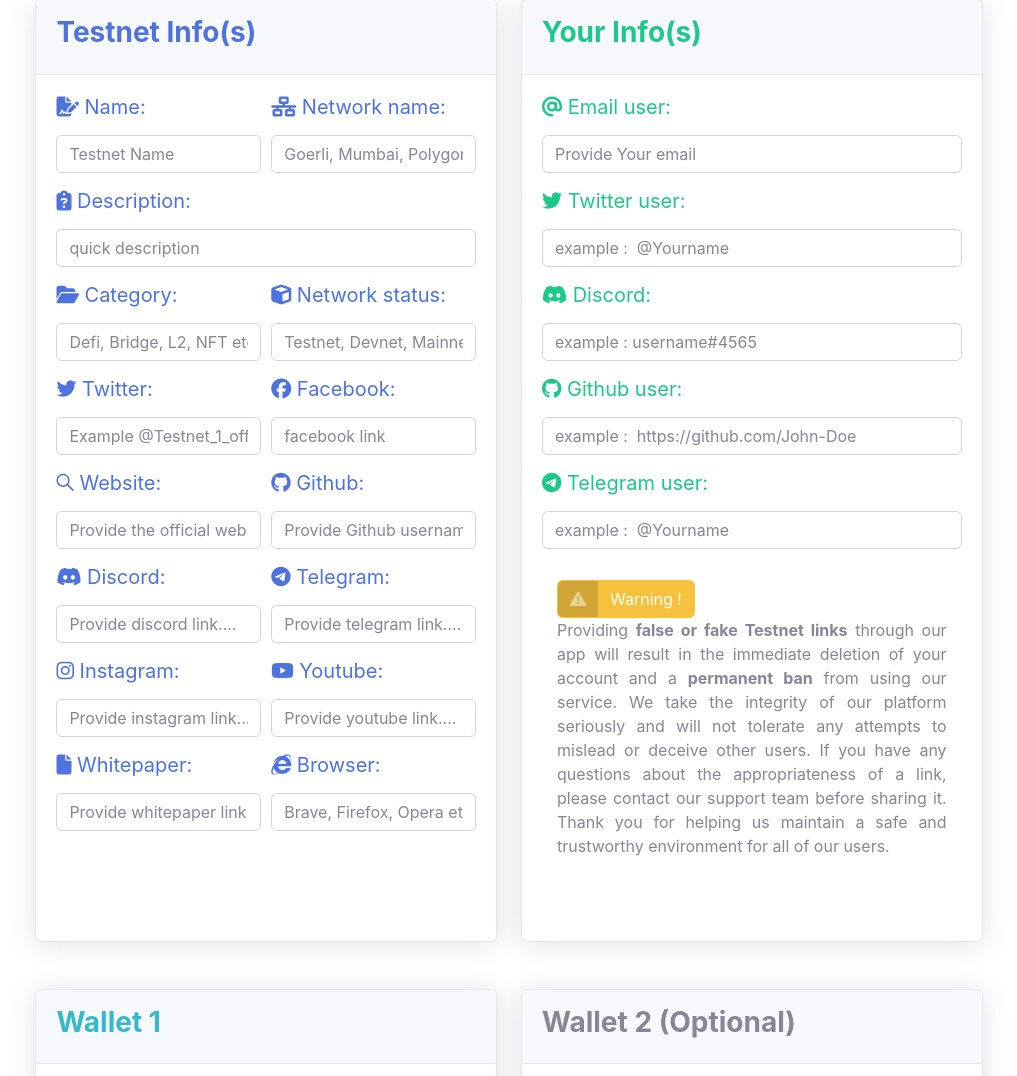
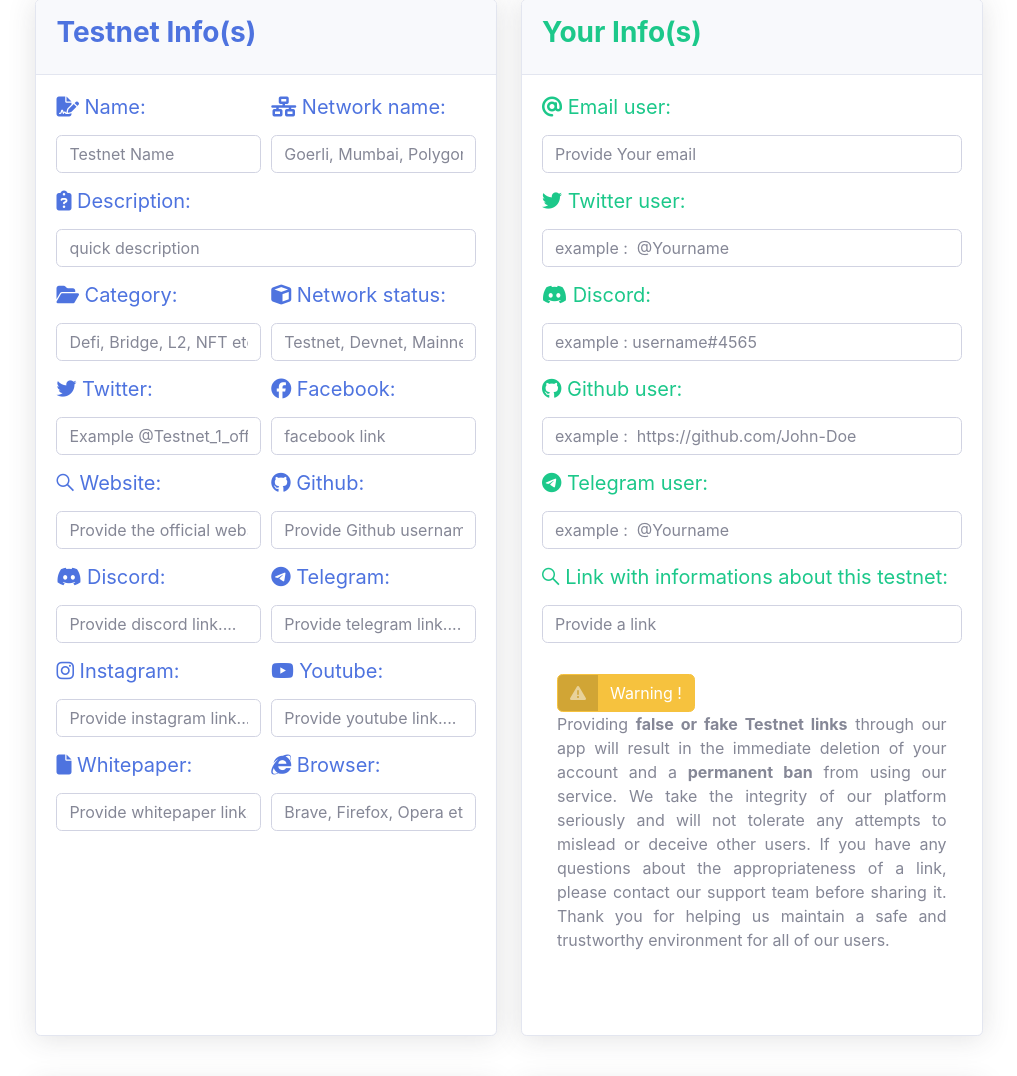
Before and after one commit to Code-Institute-Submissions/artontray-PROJECT4, a Django app: page /addtestnet/ in a window 1280 px wide. Shown: the part 195-1271 px from the top of the page, without its empty margins (131-1148 px from the left). Run offline with Django 3.2, Linux system fonts and the light colour scheme; the visitor is signed in with stand-in values (Sample User, id 1); some libraries are stand-ins or nearby versions.

Commit message:
edited the class DeleteTestnet to allow an user to delete one of their testnet, if testnet is original and been copied by other user, all of them will receive notification with the deleted testnet data

```diff
--- a/app/forms.py
+++ b/app/forms.py
@@ -60,6 +60,7 @@ class TestnetForm(forms.ModelForm):
         labels = {
             'testnet_name': 'Name',
             'discord_user': 'Discord',
+            'website_user': 'Link with informations about this testnet',
         }
 
 
@@ -97,6 +98,7 @@ class TestnetForm(forms.ModelForm):
         self.fields['email_user'].widget.attrs['placeholder'] = 'Provide Your email'
         self.fields['twitter_user'].widget.attrs['placeholder'] = 'example :  @Yourname'
         self.fields['telegram_user'].widget.attrs['placeholder'] = 'example :  @Yourname'
+        self.fields['website_user'].widget.attrs['placeholder'] = 'Provide a link'
         self.fields['wallet1_name'].widget.attrs['placeholder'] = 'Metamask, Keplr, Martian....'
         self.fields['wallet1_type'].widget.attrs['placeholder'] = 'Extension, Desktop, web wallet...'
         self.fields['wallet1_adress'].widget.attrs['placeholder'] = '0x4125.........61ae'
--- a/app/models.py
+++ b/app/models.py
@@ -8,7 +8,7 @@ from django.conf import settings
 
 STATUS = ((0, "User"), (1, "Admin"), (2, "Blocked"), (3, "Deleted"))
 READ = ((0, "Unread"), (1, "Read"))
-STATUS_TESTNET = ((0, "published"), (1, "Deleted"), (2, "Reported"))
+STATUS_TESTNET = ((0, "published"), (2, "Reported"))
 
 
 class Testnet(models.Model):
@@ -26,14 +26,14 @@ class Testnet(models.Model):
     network_status = models.CharField(max_length=25)
     description = models.TextField(db_index=True)
     category = models.CharField(max_length=25)
-    twitter = models.CharField(max_length=25, blank=True)
-    facebook = models.CharField(max_length=25, blank=True)
+    twitter = models.CharField(max_length=255, blank=True)
+    facebook = models.CharField(max_length=255, blank=True)
     website = models.CharField(max_length=255, blank=True)
-    github = models.CharField(max_length=25, blank=True)
-    discord = models.CharField(max_length=25, blank=True)
-    telegram = models.CharField(max_length=25, blank=True)
+    github = models.CharField(max_length=255, blank=True)
+    discord = models.CharField(max_length=255, blank=True)
+    telegram = models.CharField(max_length=255, blank=True)
     instagram = models.CharField(max_length=255, blank=True)
-    youtube = models.CharField(max_length=120, blank=True)
+    youtube = models.CharField(max_length=255, blank=True)
     whitepaper = models.CharField(max_length=255, blank=True)
     browser = models.CharField(max_length=25, blank=True)
     tasks_description = models.TextField()
--- a/app/views.py
+++ b/app/views.py
@@ -16,6 +16,8 @@ from .forms import TestnetForm, EditUserForm
 from functools import reduce
 from django.conf import settings
 from django.template.defaultfilters import slugify
+from django.utils.html import strip_tags
+import re
 
 
 
@@ -69,31 +71,63 @@ def add_notification_user(user, message, title):
     creation_notification.save()
 
 
+
+
+
+
 class DeleteTestnet(generic.CreateView):
     model = Testnet
+
     def get(self, request, slug, *args, **kwargs):
-        current_user = UserInfo.objects.get(user=request.user.id)
+        queryset = UserInfo.objects.all()
 
-        author_testnet = Testnet.objects.get(slug=slug)
+        current_user = get_object_or_404(queryset, user=request.user.id)
+
+
         queryset = Testnet.objects.all()
 
         testnet_to_delete = get_object_or_404(queryset, slug=slug)
-        if testnet_to_delete.testnet_user == current_user:
-            '''User that calling to delete this testnet is the testnet_user'''
-            testnet_to_delete.network_status = 1
-            add_notification_user(request.user, "You have deleted a Testnet called  %s" % (testnet_to_delete.testnet_name) , "Testnet deleted +1")
 
-        if testnet_to_delete.author == current_user or current_user.status == 1:
+        if testnet_to_delete.testnet_user == current_user or current_user.status == 1:
+            html_pattern = "<(?:\"[^\"]*\"['\"]*|'[^']*'['\"]*|[^'\">])+>"
+            #all_testnet_to_delete = Testnet.objects.all().filter(slug_original=testnet_to_delete.slug)
+            all_testnet_to_delete = Testnet.objects.all().filter(
+                Q(slug_original=testnet_to_delete.slug)
+                | Q(slug=testnet_to_delete.slug)
+                )
 
-            all_testnet_to_delete = Testnet.objects.all().filter(slug_original=testnet_to_delete.slug)
             for testnet in all_testnet_to_delete:
-                testnet.network_status = 1
-                testnet.save()
-                add_notification_user(testnet.testnet_user, "The Testnet called  %s have been deleted by the Author" % (testnet.testnet_name) , "Testnet deleted +1")
+
+
+
+                message = "The Testnet <code>%s</code> have been deleted by the Author<br>" % re.sub(html_pattern, '', testnet.testnet_name)
+                message += "Here is your informations about this testnet : <br>"
+                message += "Your telegram : " +  re.sub(html_pattern, '', testnet.telegram_user) + "<br>"
+                message += "Your Github : " +  re.sub(html_pattern, '', testnet.github_user) + "<br>"
+                message += "Your discord : " +  re.sub(html_pattern, '', testnet.discord_user) + "<br>"
+                message += "Your twitter : " +  re.sub(html_pattern, '', testnet.twitter_user) + "<br>"
+                message += "Your email : " +  re.sub(html_pattern, '', testnet.email_user) + "<br>"
+                message += "Your wallet 1 : " +  re.sub(html_pattern, '', testnet.wallet1_adress) + "<br>"
+                message += "Private key Wallet 1 : " +  re.sub(html_pattern, '', testnet.wallet1_priv_key) + "<br>"
+                message += "Seed Wallet 1 : " +  re.sub(html_pattern, '', testnet.wallet1_seed) + "<br>"
+                message += "Clue Wallet 1 : " +  re.sub(html_pattern, '', testnet.wallet1_clue) + "<br>"
+                message += "password Wallet 1 : " +  re.sub(html_pattern, '', testnet.wallet1_password) + "<br>"
+                message += "Session Wallet 1 : " +  re.sub(html_pattern, '', testnet.wallet1_session) + "<br>"
+                message += "Your wallet 2 : " +  re.sub(html_pattern, '', testnet.wallet2_adress) + "<br>"
+                message += "Private key Wallet 2 : " +  re.sub(html_pattern, '', testnet.wallet2_priv_key) + "<br>"
+                message += "Seed Wallet 2 : " +  re.sub(html_pattern, '', testnet.wallet2_seed) + "<br>"
+                message += "Clue Wallet 2 : " +  re.sub(html_pattern, '', testnet.wallet2_clue) + "<br>"
+                message += "password Wallet 2 : " +  re.sub(html_pattern, '', testnet.wallet2_password) + "<br>"
+                message += "Session Wallet 2 : " +  re.sub(html_pattern, '', testnet.wallet2_session) + "<br>"
+                message += "Tasks description : " + re.sub(html_pattern, '', testnet.tasks_description) + "<br>"
+                message += "Tasks Results : " + re.sub(html_pattern, '', testnet.tasks_results) + "<br>"
+                add_notification_user(testnet.testnet_user, message , "Testnet deleted +1")
+                testnet.delete()
         '''If deleted a testnet and user is the author we substract exp'''
-        if author_testnet.author == current_user.user:
+        if testnet_to_delete.author == current_user.user:
             manage_exp_user(current_user.user, "subtract")
-
+        if current_user.status ==1:
+            add_notification_user(current_user.user, "The Testnet called  %s have been deleted" % (testnet_to_delete.testnet_name) , "Testnet deleted +1")
         return HttpResponseRedirect(reverse('show_notifications', args=[request.user.username]))
 
 
@@ -141,7 +175,8 @@ class CopyTestnet(generic.CreateView):
 
         t.pk = None
         t.save()
-
+        testnet_to_copy.copied_nb += 1
+        testnet_to_copy.save()
        # current_user.save()
 
         if request.user == testnet_to_copy.author:
@@ -489,7 +524,10 @@ class AdminitrateTestnet(generic.ListView):
 
         if search:
 
-            qs = qs.exclude(status_testnet=1).filter(Q(author=F('testnet_user'))).filter(testnet_name__icontains=search)
+            qs = qs.exclude(status_testnet=1).filter(Q(author=F('testnet_user'))).filter(
+                Q(testnet_name__icontains=search)
+                | Q(description__icontains=search)
+                )
 
         else:
             qs = qs.exclude(status_testnet=1).filter(status_testnet=2)
--- a/templates/administratetestnet.html
+++ b/templates/administratetestnet.html
@@ -77,7 +77,7 @@
                                 <div class="modal-content">
                                     <div class="modal-header">
                                         <h5 class="modal-title h3 text-secondary"
-                                            id="DeleteTestnetLabel{{ user.id }}">
+                                            id="DeleteTestnetLabel{{ testnet.id }}">
                                             <i class="fa-sharp fa-solid fa-circle-exclamation text-warning fa-4x"></i>
 
                                         </h5>
@@ -130,7 +130,7 @@
                                 <div class="modal-content">
                                     <div class="modal-header">
                                         <h5 class="modal-title h3 text-secondary"
-                                            id="UnReportTestnetLabel{{ user.id }}">
+                                            id="UnReportTestnetLabel{{ testnet.id }}">
                                             <i class="fa-sharp fa-solid fa-circle-exclamation text-warning fa-4x"></i>
 
                                         </h5>
--- a/templates/app/testnet_form.html
+++ b/templates/app/testnet_form.html
@@ -104,6 +104,9 @@
             </div>
             <div class="form-group">
               {% include 'app/inc/formfield.html' with field=form.telegram_user icone='fa-brands fa-telegram' color='text-success' %}
+            </div>
+            <div class="form-group">
+              {% include 'app/inc/formfield.html' with field=form.website_user icone='fa-brands fa-sistrix' color='text-success' %}
             </div>
 
             <div class="row">
```
Also changed, not shown: templates/shownotifications.html (+6 -1 lines), templates/showtestnet.html (+11 -3 lines), app/migrations/0016_auto_20230202_1937.py (added), app/migrations/0017_alter_testnet_status_testnet.py (added).
